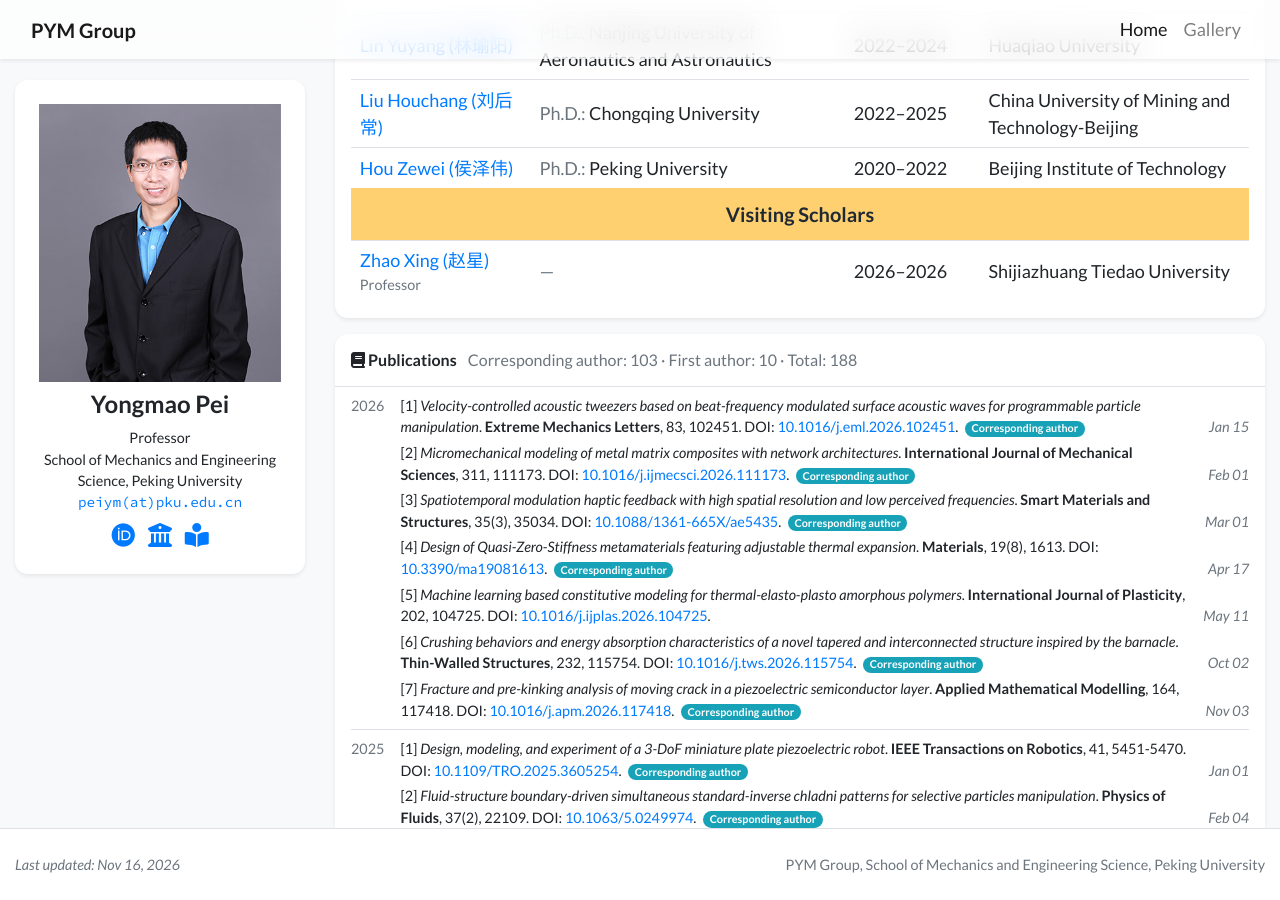
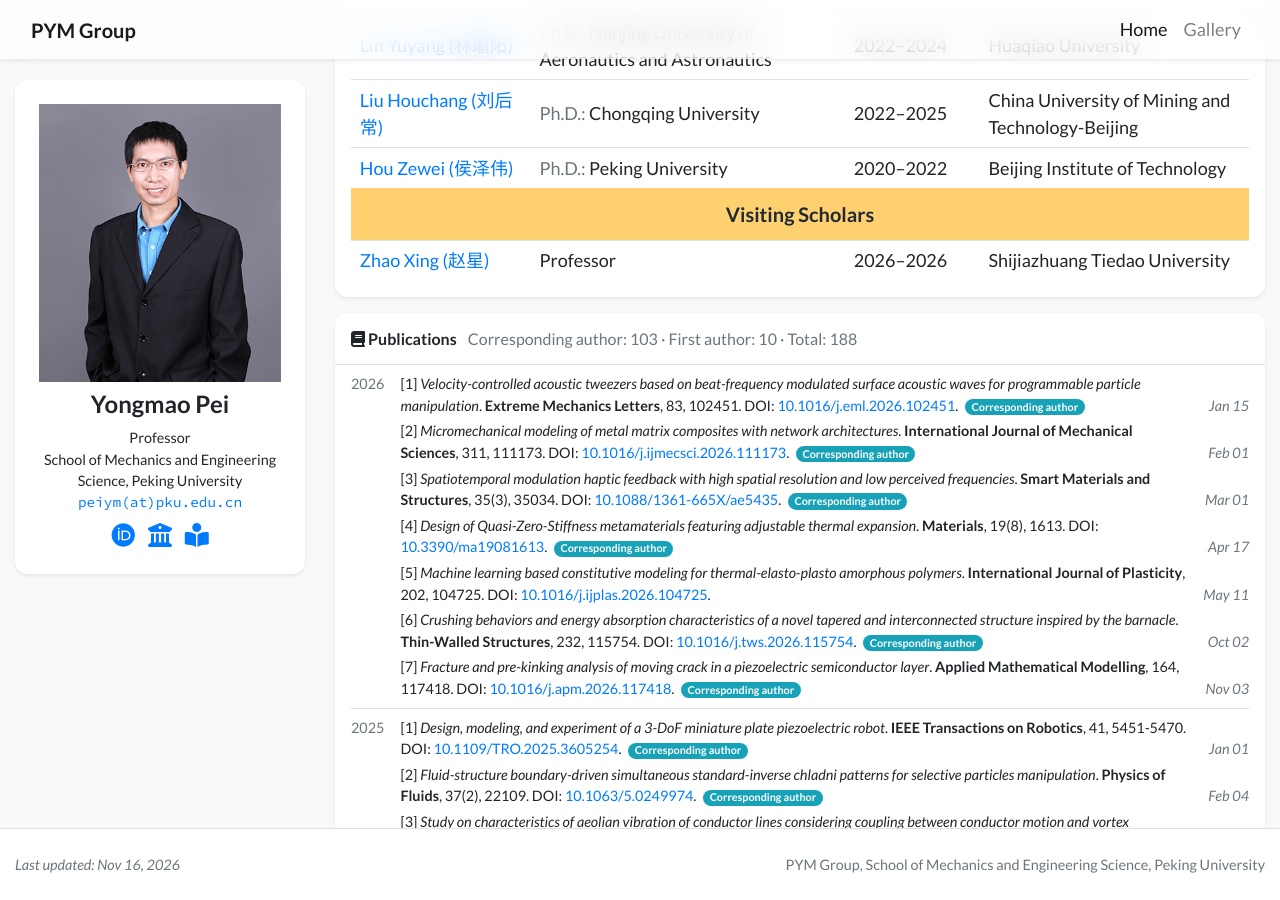
Before and after one commit to WuLin0919/PYM-GROUP, a Jekyll site: the page built from index.html, in a window 1280 px wide and 900 px high, scrolled down 3508 px. Built offline with Jekyll 4.4.1, drawn with Linux system fonts in a browser that asks for light colours; nearby versions of some CDN libraries; a style sheet for code colours, icons or effects is not loaded.

Commit message:
Move visiting scholar title to the second column

```diff
--- a/_includes/widgets/members_table.html
+++ b/_includes/widgets/members_table.html
@@ -45,18 +45,18 @@
                     {{ member.name }}
                     {% if member.name_zh %}<span lang="zh">({{ member.name_zh }})</span>{% endif %}
                     {% endif %}
-                    {% if member.position %}<div class="small text-muted">{{ member.position }}</div>{% endif %}
                     </div>
                 </td>
                 <td class="member-education" data-label="Education">
                     <div class="member-cell-content">
+                    {% if member.position %}<div>{{ member.position }}</div>{% endif %}
                     {% if member.undergraduate %}<div><span class="text-muted">B.S.:</span> {{ member.undergraduate }}</div>{% endif %}
                     {% if member.masters %}<div><span class="text-muted">M.S.:</span> {{ member.masters }}</div>{% endif %}
                     {% if member.doctoral and member.category != "Ph.D. Graduate" %}<div><span class="text-muted">Ph.D.:</span> {{ member.doctoral }}</div>{% endif %}
                     {% if member.category == "Ph.D. Graduate" %}
-                        {% unless member.undergraduate or member.masters %}<span class="text-muted">—</span>{% endunless %}
+                        {% unless member.undergraduate or member.masters or member.position %}<span class="text-muted">—</span>{% endunless %}
                     {% else %}
-                        {% unless member.undergraduate or member.masters or member.doctoral %}<span class="text-muted">—</span>{% endunless %}
+                        {% unless member.undergraduate or member.masters or member.doctoral or member.position %}<span class="text-muted">—</span>{% endunless %}
                     {% endif %}
                     </div>
                 </td>
```
